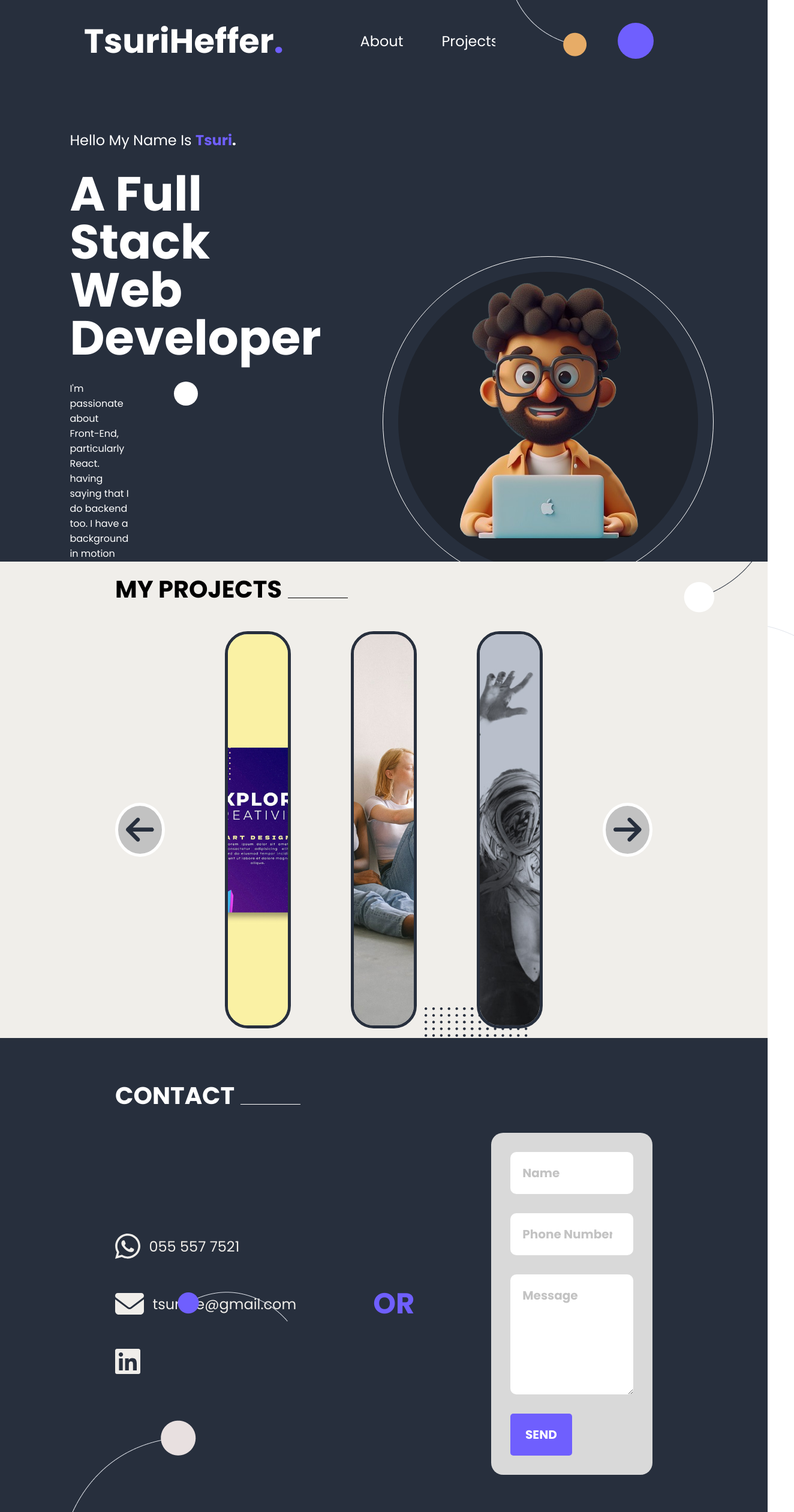
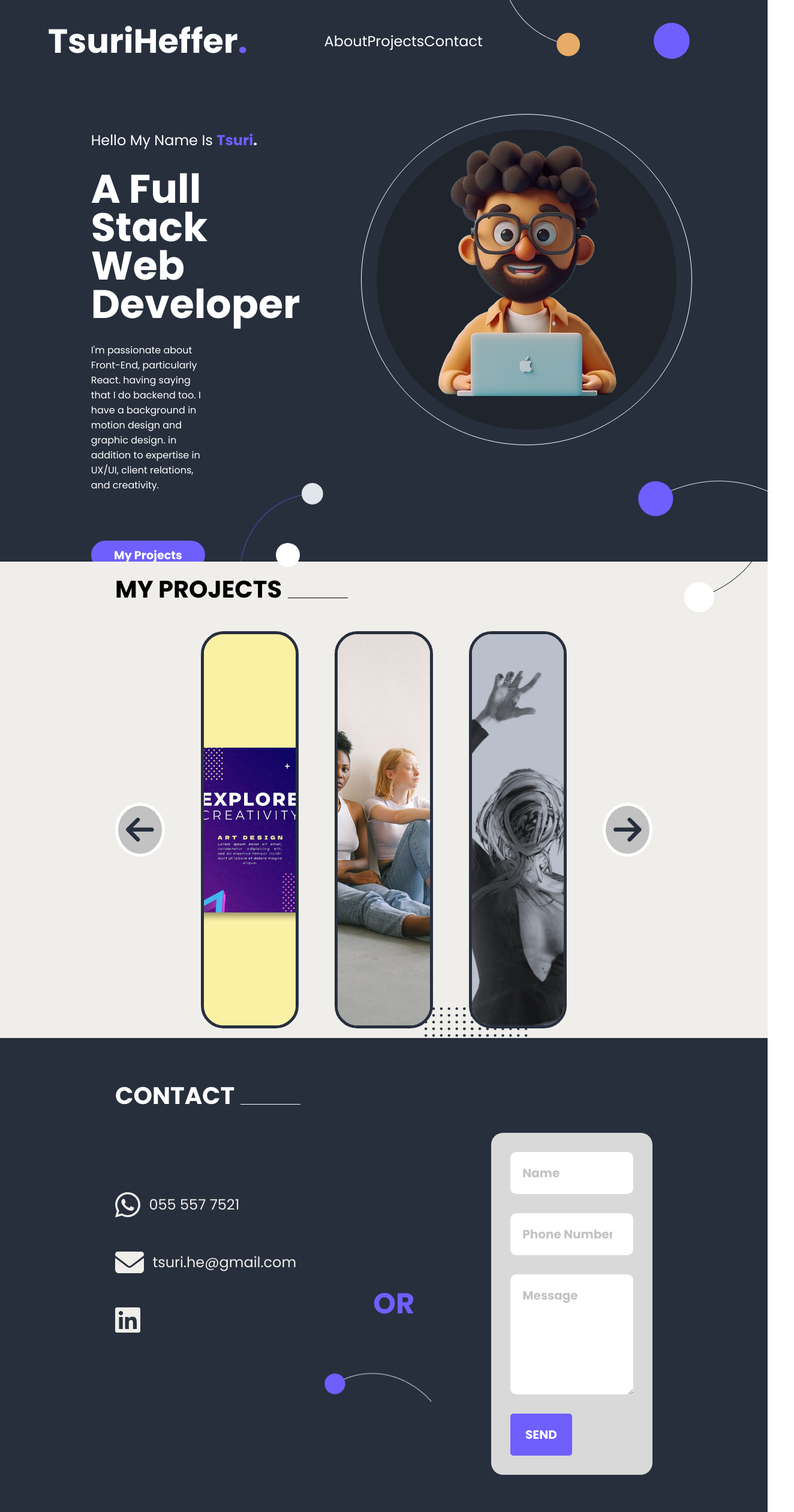
Before and after one commit to TsuriH/NewPortfolio, a React (Create React App) app: page / in a window 1280 px wide. Shown: the top 2520 px of the page at 60% size, 1324 px wide, since content can reach past the window. Built offline with nearby package versions, Linux system fonts and the light colour scheme.

Commit message:
fixing responsivility

```diff
--- a/src/Components/Layout/About/About.css
+++ b/src/Components/Layout/About/About.css
@@ -46,7 +46,6 @@
     padding: 0.5em 2em;
     border-radius: 30px;
     font-size: 1.2rem;
-    margin-top: 1em;
     text-decoration: none;
 }
 
@@ -230,9 +229,11 @@
 
     .About .grey-circle-about {
         display: block;
-        position: relative;
-        left: 250px;
-        top: 100px;
+        left: 400px;
+        bottom: 0px;
+        width: calc(14vw - 40px);
+        position: absolute;
+
 
     }
 
@@ -243,15 +244,13 @@
         height: 40px;
         background-color: white;
         border-radius: 50%;
-        top: 500px;
-        right: 950px;
-        position: absolute;
     }
 
 
     .About .about_title {
-        font-size: 5rem;
-        line-height: 5rem;
+        /* font-size: 5rem; */
+        font-size:5.2vw;
+        line-height: 5vw;
     }
 
     .About .about_content {
@@ -275,7 +274,7 @@
 
     .About .about_description {
         padding: 0em;
-        padding-right: 20rem;
+        padding-right: 10rem;
 
     }
 
@@ -305,4 +304,14 @@
 
     }
 
+    .About .my-project-btn-cont {
+        /* border: 2px solid red; */
+        display: flex;
+        align-items: center;
+        width: 100%;
+        justify-content: space-between;
+        margin-top: 3em;
+
+    }
+
 }
--- a/src/Components/Layout/About/About.tsx
+++ b/src/Components/Layout/About/About.tsx
@@ -11,7 +11,7 @@ export function About(): JSX.Element {
     return (
 
         <div className="About">
-            <div className="orange-circle-about-no-tail"></div>
+
             <div className="about_content">
 
                 <div className="text-con">
@@ -21,8 +21,11 @@ export function About(): JSX.Element {
                     <h1 className="about_title">a full stack <br></br>web developer</h1>
 
                     <p className="about_description">I'm passionate about Front-End, particularly React. having saying that I do backend too. I have a background in motion design and graphic design. in addition to expertise in UX/UI, client relations, and creativity.</p>
+                    <div className="my-project-btn-cont">
+                        <a href="#projects" className="about-btn">My Projects</a>
+                        <div className="orange-circle-about-no-tail"></div>
 
-                    <a href="#projects" className="about-btn">My Projects</a>
+                    </div>
 
                     <img src={greyCircle} alt="" className="grey-circle-about" />
 
@@ -37,12 +40,10 @@ export function About(): JSX.Element {
                     <img src={blueCircle} alt="" className="blue-circle-about" />
                 </div>
 
-
             </div>
 
             <div className="img-cont">
                 <img src={mobileOrangeCircle} alt="" className="orange-circle" />
-
                 <img src={mobileGreyCircle} alt="" className="grey-circle" />
             </div>
 
--- a/src/Components/Layout/Contact/Contact.css
+++ b/src/Components/Layout/Contact/Contact.css
@@ -3,6 +3,7 @@
     background-color: var(--dark-blue);
     display: flex;
     flex-direction: column;
+    align-items: center;
     gap: 2em;
     overflow: hidden;
     position: relative;
@@ -22,7 +23,6 @@
     width: 100%;
     align-items: center;
     justify-content: center;
-
 }
 
 .Contact .communication-hub form {
@@ -104,7 +104,7 @@
     gap: 1em;
     display: flex;
     align-items: center;
-    color: var(--grey)
+    color: var(--grey);
 }
 
 .Contact .communication-hub .social-icons-container>*:hover {
@@ -116,11 +116,10 @@
     background-color: var(--dark-blue);
 }
 
-.Contact .communication-hub .mobile-blue-circle {
-    position: relative;
+.Contact .mobile-blue-circle {
+    position: absolute;
     bottom: 0;
-    right: 130px;
-
+    right: 30px;
 }
 
 .Contact .communication-hub .mobile-small-grey-circle {
@@ -135,10 +134,17 @@
     display: none;
 }
 
+.Contact .desktop-blue-circle {
+    display: none;
+}
+
 .Contact .or-word {
     display: none;
 }
 
+.Contact .desktop-grey-circle {
+    display: none;
+}
 
 /* RESPONSIVE */
 
@@ -229,13 +235,14 @@
     }
 
 
-    .Contact .communication-hub .mobile-blue-circle {
+    .Contact .mobile-blue-circle {
         position: relative;
         bottom: 0;
         right: 100px;
         bottom: 20px;
+        border: 5px solid red;
+    }
 
-    }
 
     .Contact .communication-hub .mobile-small-grey-circle {
         position: relative;
@@ -367,17 +374,23 @@
         left: 100px;
     }
 
-    .Contact .desktop-blue-circle {
 
-
-        position: absolute;
-        bottom: 250px;
-        right: 800px;
-
-    }
-
-    .Contact .communication-hub form input,.Contact .communication-hub form textarea {
+    .Contact .communication-hub form input,
+    .Contact .communication-hub form textarea {
         color: black;
     }
 
+    .Contact .desktop-blue-circle {
+        display: block;
+        position: relative;
+        left: 300px;
+        bottom: -50px;
+        width: 80%;
+    }
+
+    .Contact .linkedin-container {
+        display: flex;
+    }
+
+
 }
--- a/src/Components/Layout/Contact/Contact.tsx
+++ b/src/Components/Layout/Contact/Contact.tsx
@@ -2,8 +2,6 @@ import { FontAwesomeIcon } from "@fortawesome/react-fontawesome";
 import "./Contact.css";
 import { faLinkedin, faSquareWhatsapp, faWhatsapp } from "@fortawesome/free-brands-svg-icons";
 import { faEnvelope } from "@fortawesome/free-solid-svg-icons";
-import mobileBlueCircle from "../../../Images/mobile-blue-circle.png"
-import mobileSmallGreyCircle from "../../../Images/mobile-small-grey-circle.png"
 import greyCircleContact from "../../../Images/grey-circle-contact.png"
 import blueCircleContact from "../../../Images/blue-circle-contact.png"
 import React, { useRef, useState } from 'react';
@@ -42,7 +40,7 @@ export function Contact(): JSX.Element {
                         console.log('SUCCESS!');
                         setMessageSent(true);
                         setTimeout(() => setMessageSent(false), 3000);
-                       form.current?.reset()
+                        form.current?.reset()
                     },
                     (error) => {
                         console.log('FAILED...', error.text);
@@ -70,6 +68,7 @@ export function Contact(): JSX.Element {
                 <p className="or-word">or</p>
 
                 <div className="social-icons-container">
+
                     <div className="whatsapp-container" onClick={openWhatsApp} style={{ cursor: 'pointer' }}>
                         <p> 055 557 7521</p>
                         <FontAwesomeIcon icon={faWhatsapp} />
@@ -77,18 +76,20 @@ export function Contact(): JSX.Element {
 
                     <div className="email-container" onClick={openEmail} style={{ cursor: 'pointer' }}>
                         <p>tsuri.he@gmail.com</p>
-                        <FontAwesomeIcon icon={faEnvelope}  />
+                        <FontAwesomeIcon icon={faEnvelope} />
                     </div>
-                    <FontAwesomeIcon icon={faLinkedin} onClick={openLinkedIn} style={{ cursor: 'pointer' }}/>
+
+                    <div className="linkedin-container">
+                        <FontAwesomeIcon icon={faLinkedin} onClick={openLinkedIn} style={{ cursor: 'pointer' }} />
+                        <img src={blueCircleContact} alt="" className="desktop-blue-circle" />
+                    </div>
+
                 </div>
 
             </div>
 
-            <img src={blueCircleContact} alt="" className="desktop-blue-circle" />
             <img src={greyCircleContact} alt="" className="desktop-grey-circle" />
 
-            <img src={mobileBlueCircle} alt="" className="mobile-blue-circle" />
-            <img src={mobileSmallGreyCircle} alt="" className="mobile-small-grey-circle" />
 
         </div>
     );
--- a/src/Components/Layout/Header/Header.css
+++ b/src/Components/Layout/Header/Header.css
@@ -3,12 +3,11 @@
     justify-content: space-between;
     align-items: center;
     background-color: var(--dark-blue);
-    padding: 0 20px;
+    padding: 15px 20px;
     position: fixed;
     z-index: 20;
     width: 100%;
     box-shadow: 0 2px 4px rgba(0, 0, 0, 0.9);
-
 }
 
 .Header .logo {
@@ -148,14 +147,13 @@
 
     .Header {
         display: flex;
-        justify-content: space-between;
-        align-items: center;
         background-color: var(--dark-blue);
         position: relative;
         z-index: 30;
         width: 100%;
         box-shadow: none;
-        padding: 20px 140px;
+        padding: 20px 80px;
+
     }
 
     .Header .hamburger-menu {
@@ -167,11 +165,11 @@
         color: white;
         position: relative;
         top: 0px;
-        gap: 4rem;
         padding: 0 1em;
         background-color: var(--dark-blue);
         display: flex;
         flex-direction: row;
+        justify-content: space-between;
         margin-left: 7rem;
         width: 70%;
 
--- a/src/Components/Layout/MyProjects/MyProjects.css
+++ b/src/Components/Layout/MyProjects/MyProjects.css
@@ -153,8 +153,7 @@
         display: flex;
         flex-direction: row;
         align-items: center;
-        gap: 40px;
-        gap: 100px;
+        gap: 60px;
     }
 
     .MyProjects .project-box {
```
Also changed, not shown: src/Components/Layout/Header/Header.tsx (+5 -2 lines).
